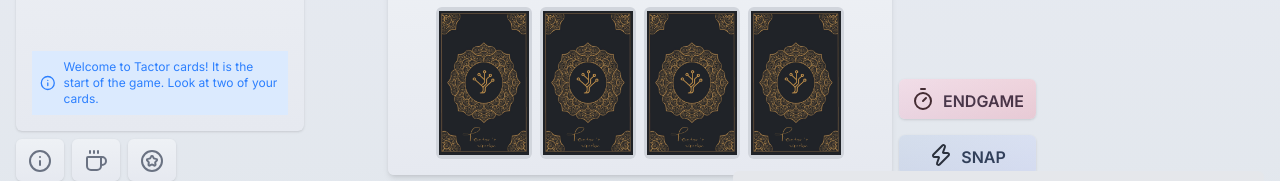
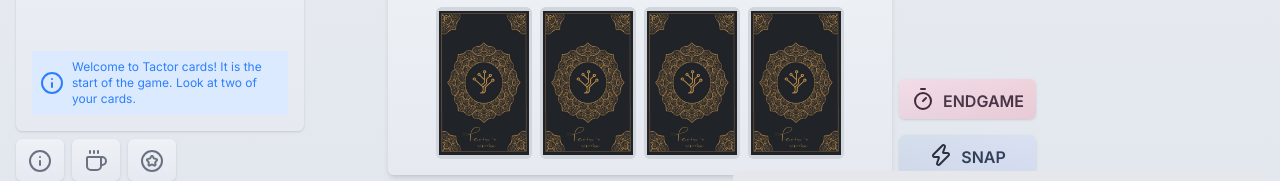
Before and after one commit to tactordev/cards, a Next.js app: page / in a window 1280 px wide. Shown: the part 573-754 px from the top of the page. Built offline with nearby package versions, Linux system fonts and the light colour scheme.

Commit message:
Fix: inconsistent icon sizing

```diff
--- a/components/nw.tsx
+++ b/components/nw.tsx
@@ -18,7 +18,9 @@ class NotificationWindow {
         <div className="absolute section shadow-sm left-4 top-104 w-72 h-72 shadow-lg bg-gray-200 rounded-md flex flex-col gap-2 justify-end p-4 overflow-y-auto">
             {this.messageList.map((message, index) => (
                 <div className={`${message[1] === "warning" ? "bg-yellow-400/20" : message[1] === "error" ? "bg-red-400/20" : "bg-blue-100" } px-2 py-2 flex flex-row items-center gap-2`} key={index}>
-                    {message[1] === "warning" ? <TriangleAlert className="w-8 h-8 text-yellow-500" /> : message[1] === "error" ? <TriangleAlert className="w-8 h-8 text-red-500" /> : <Info className="w-8 h-8 text-blue-500" />}
+                    <div className="w-6 h-6">
+                        {message[1] === "warning" ? <TriangleAlert className="w-6 h-6 text-yellow-500" /> : message[1] === "error" ? <TriangleAlert className="w-6 h-6 text-red-500" /> : <Info className="w-6 h-6 text-blue-500" />}
+                    </div>
                     <p key={index} className={`text-xs ${message[1] === "warning" ? "text-yellow-500" : message[1] === "error" ? "text-red-500" : "text-blue-500"}`}>{message[0]}</p>
                 </div>
             ))}
```
